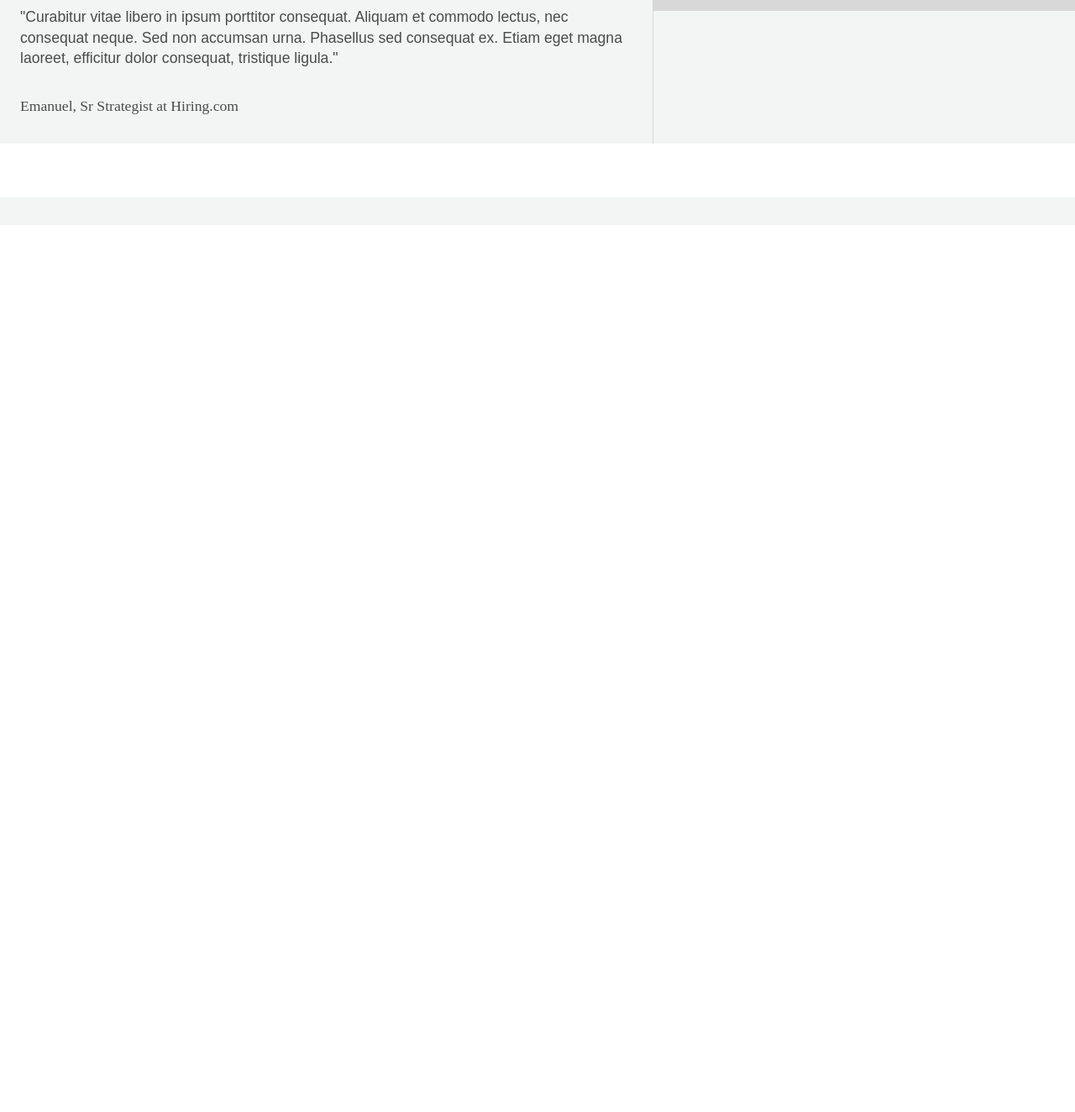
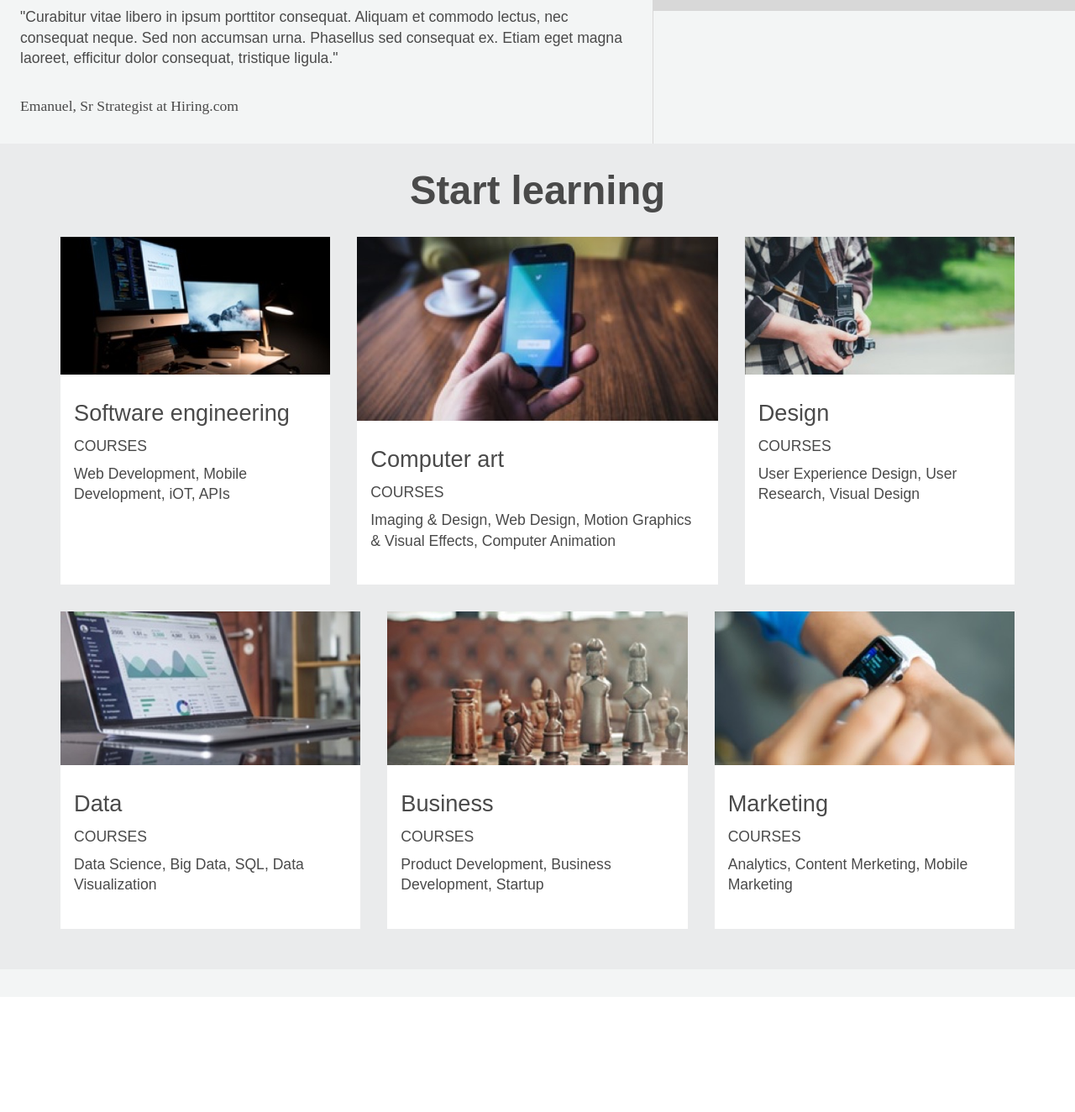
Before and after one commit to DoKe65/colmaracademy, a plain HTML site: page index.html in a window 1280 px wide. Shown: the part 1244-2568 px from the top of the page at 84% size. Before the commit the page ends 1512 px from the top, so only its background shows below. Drawn offline with Linux system fonts and the light colour scheme; a web font is replaced by a local one.

Commit message:
Add Courses-Section.

```diff
--- a/index.html
+++ b/index.html
@@ -79,7 +79,75 @@
     </div>
 
     <!-- Courses-Section -->
-    <div id="courses" class="flex row desktop"></div>
+    <div id="courses" class="flex column desktop">
+      <h2>Start learning</h2>
+      <div class="featured flex row">
+        <div class="course flex column">
+          <div class="courseimg">
+            <img src="resources/imgs/course-software.jpg">
+          </div>
+          <div class="coursetext">
+            <h3>Software engineering</h3>
+            <p>COURSES</p>
+            <p>Web Development, Mobile Development, iOT, APIs</p>
+          </div>
+        </div>
+        <div class="course flex column">
+          <div class="courseimg">
+            <img src="resources/imgs/course-computer-art.jpg">
+          </div>
+          <div class="coursetext">
+            <h3>Computer art</h3>
+            <p>COURSES</p>
+            <p>Imaging &amp; Design, Web Design, Motion Graphics &amp; Visual Effects, Computer Animation</p>
+          </div>
+        </div>
+        <div class="course flex column">
+          <div class="courseimg">
+            <img src="resources/imgs/course-design.jpg">
+          </div>
+          <div class="coursetext">
+            <h3>Design</h3>
+            <p>COURSES</p>
+            <p>User Experience Design, User Research, Visual Design</p>
+          </div>
+        </div>
+      </div>
+      <div class="featured flex row">
+        <div class="course flex column">
+          <div class="courseimg">
+            <img src="resources/imgs/course-data.jpg">
+          </div>
+          <div class="coursetext">
+            <h3>Data</h3>
+            <p>COURSES</p>
+            <p>Data Science, Big Data, SQL, Data Visualization</p>
+          </div>
+        </div>
+        <div class="course flex column">
+          <div class="courseimg">
+            <img src="resources/imgs/course-business.jpg">
+          </div>
+          <div class="coursetext">
+            <h3>Business</h3>
+            <p>COURSES</p>
+            <p>Product Development, Business Development, Startup</p>
+          </div>
+        </div>
+        <div class="course flex column">
+          <div class="courseimg">
+            <img src="resources/imgs/course-marketing.jpg">
+          </div>
+          <div class="coursetext">
+            <h3>Marketing</h3>
+            <p>COURSES</p>
+            <p>Analytics, Content Merketing, Mobile Marketing</p>
+          </div>
+        </div>
+      </div>
+    </div>
+
+    <!-- Courses-Section for Mobiles -->
     <div id="courses" class="flex column wrap mobile"></div>
 
     <!-- Thesis-Section -->
--- a/resources/css/style.css
+++ b/resources/css/style.css
@@ -209,13 +209,57 @@ nav ul li a {
   color: #69f;
 }
 
-/* color of last-child and borders: #d8d8d8; */
-
 /* Courses-Section */
 
 #courses {
   background-color: #eaebec;
-  margin: 2rem 4.5rem;
+  padding: 2rem 3.5rem;
+  align-items: center;
+  justify-content: center;
+}
+
+#courses h2 {
+  margin-bottom: 1rem;
+}
+
+.featured {
+  justify-content: center;
+  margin: 1rem 0;
+}
+
+.course {
+  background-color: white;
+  margin: 0 1rem;
+  /*flex-basis: 30rem: */
+  /*height: 100%;*/
+  /*width: 100rem;*/
+  justify-content: flex-start;
+  max-width: 532px;
+}
+
+.courseimg {
+  height: 100%;
+  display: block;
+}
+
+.courseimg img {
+  height: auto;
+  width: 100%;
+}
+
+.coursetext {
+  display: block;
+  padding: 1rem;
+  min-height: 100%;
+}
+
+.coursetext h3,
+.coursetext p {
+  margin-top: 0.5rem;
+}
+
+.coursetext p:last-child {
+  margin-bottom: 1.5rem;
 }
 
 /* Thesis-Section */
```
